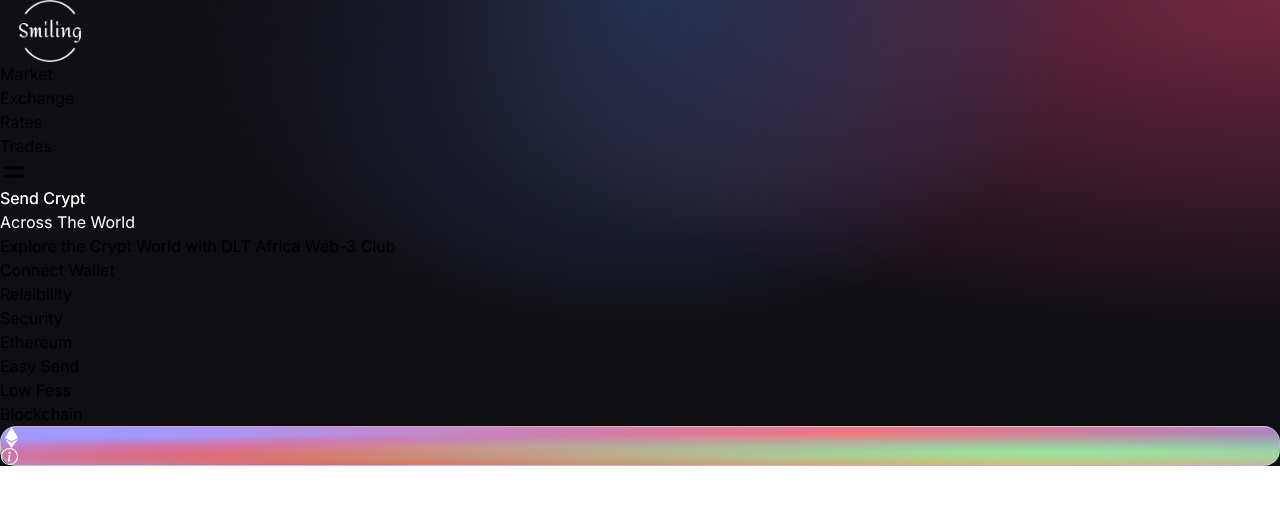
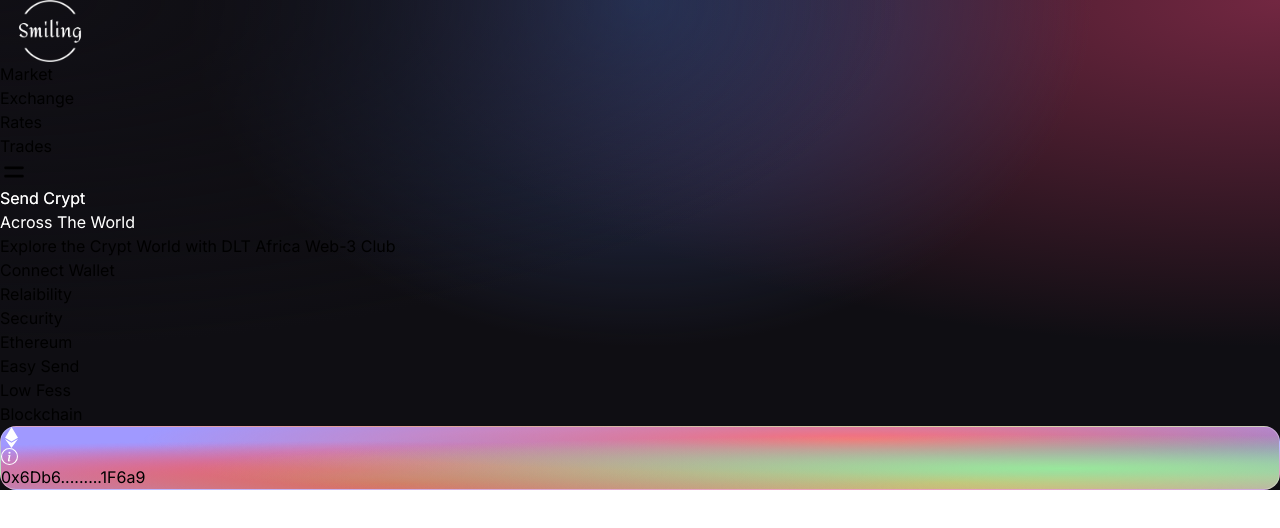
Before and after one commit to Smi-lin/Trans-Dapp, a Next.js app: page / in a window 1280 px wide. Shown: the top 528 px of the page. Built offline with nearby package versions, Linux system fonts and the light colour scheme.

Commit message:
first commit

```diff
--- a/src/components/Welcome.jsx
+++ b/src/components/Welcome.jsx
@@ -34,14 +34,14 @@
             <div className="p-3 justify-end items-start flex-col rounded-xl h-40 sm:w-72 w-full my-5 eth-card white-glassmorphism">
               <div className="flex justify-between flex-col w-full h-full">
                <div className="flex justify-between items-start">
-               <div className="w-10 h-10 rounded-full border-2 border-white flex justify-center items-start">
+               <div className="w-10 h-10 rounded-full border-2 border-white flex justify-center items-center">
                   <SiEthereum fontSize={21} color="#fff"/>
                 </div>
                 <BsInfoCircle fontSize={17} color="#fff"/>
                </div>
               </div>
 
-              <p></p>
+              <p>0x6Db6.........1F6a9</p>
             </div>
           </div>
         </div>
```
